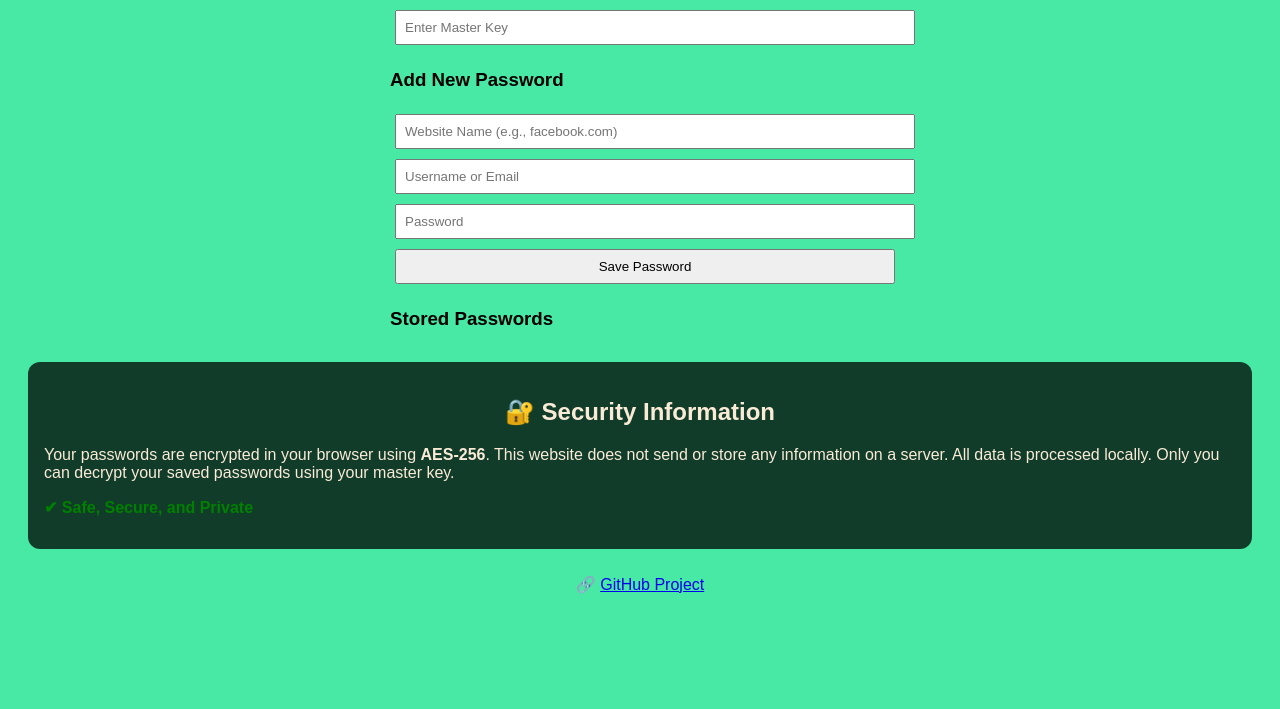
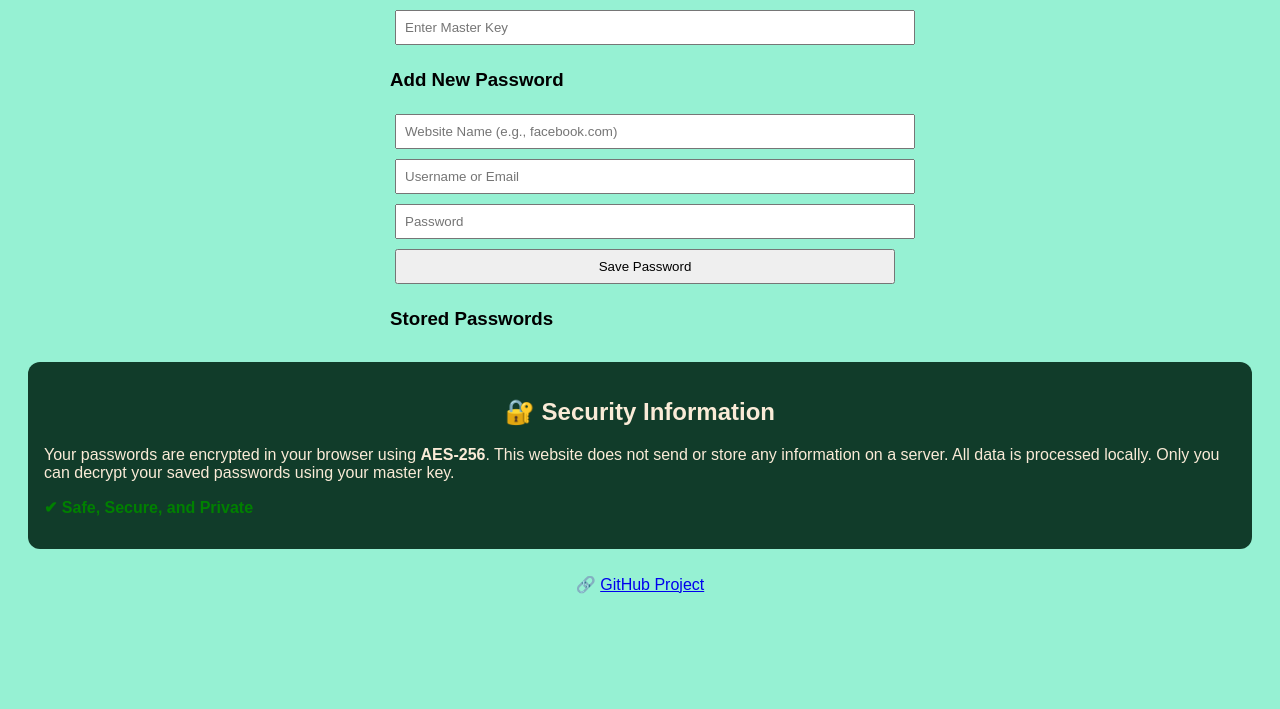
Before and after one commit to afomi23/secure-password-manager, a plain HTML site: page index.html in a window 1280 px wide. Shown: the part 91-800 px from the top of the page. Drawn offline with nearby package versions, Linux system fonts and the light colour scheme.

Commit message:
index.html

```diff
--- a/index.html
+++ b/index.html
@@ -8,7 +8,7 @@
     <style>
         body {
             font-family: sans-serif;
-           background: #47e9a5;
+           background: #96f1d3;
             padding: 20px;
         }
 
```
